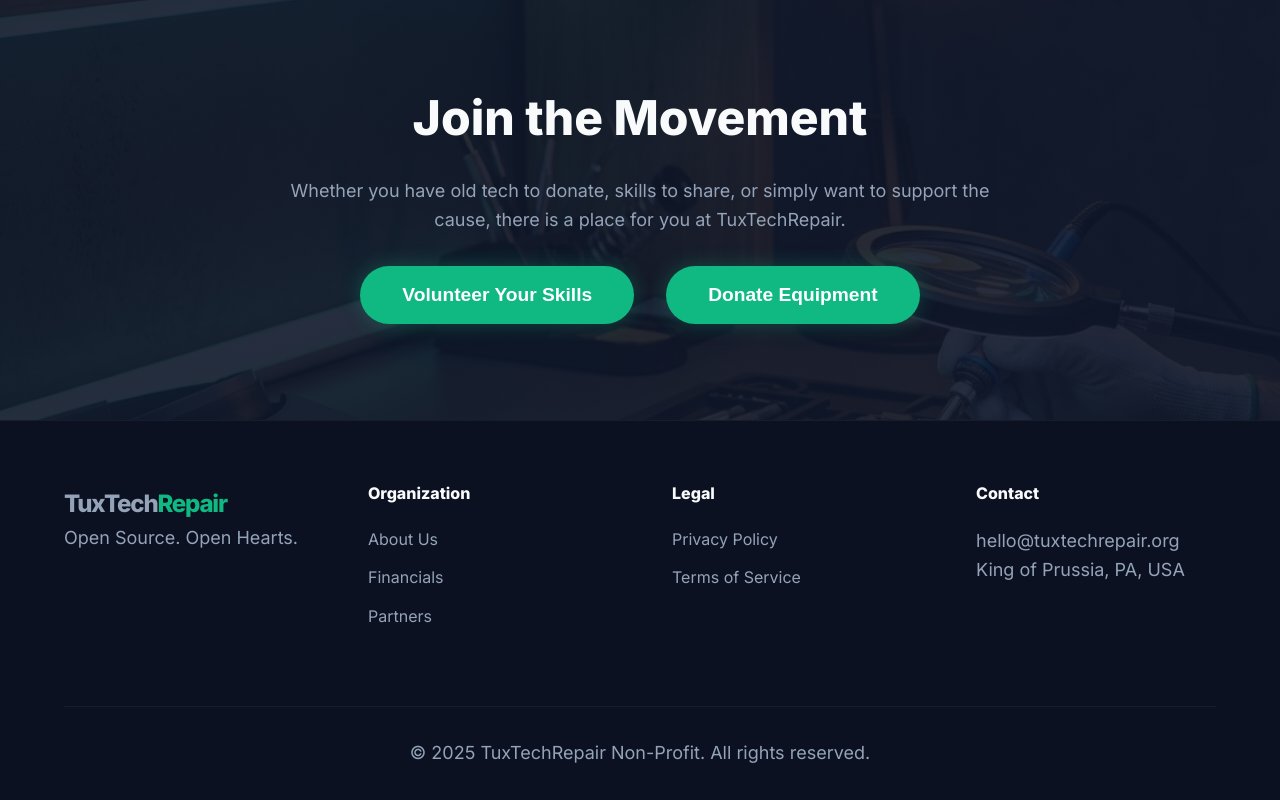
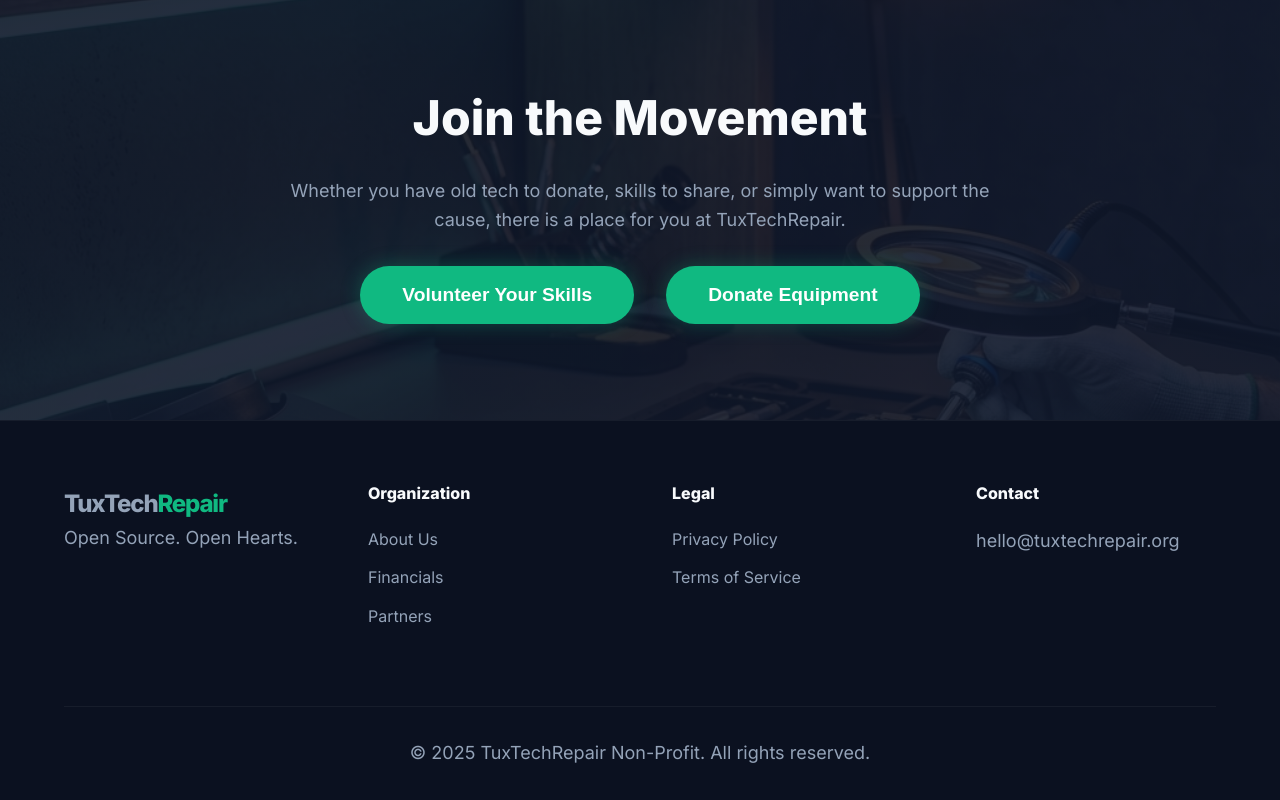
Before and after one commit to hiattzhao/tuxtechrepair, a plain HTML site: page index.html in a window 1280 px wide. Shown: the part 2232-3032 px from the top of the page. Drawn offline with Linux system fonts and the light colour scheme.

Commit message:
Delete address

```diff
--- a/index.html
+++ b/index.html
@@ -193,7 +193,7 @@
             <div class="footer-contact">
                 <h4>Contact</h4>
                 <p>hello@tuxtechrepair.org</p>
-                <p>King of Prussia, PA, USA</p>
+
             </div>
         </div>
         <div class="container copyright">
```
